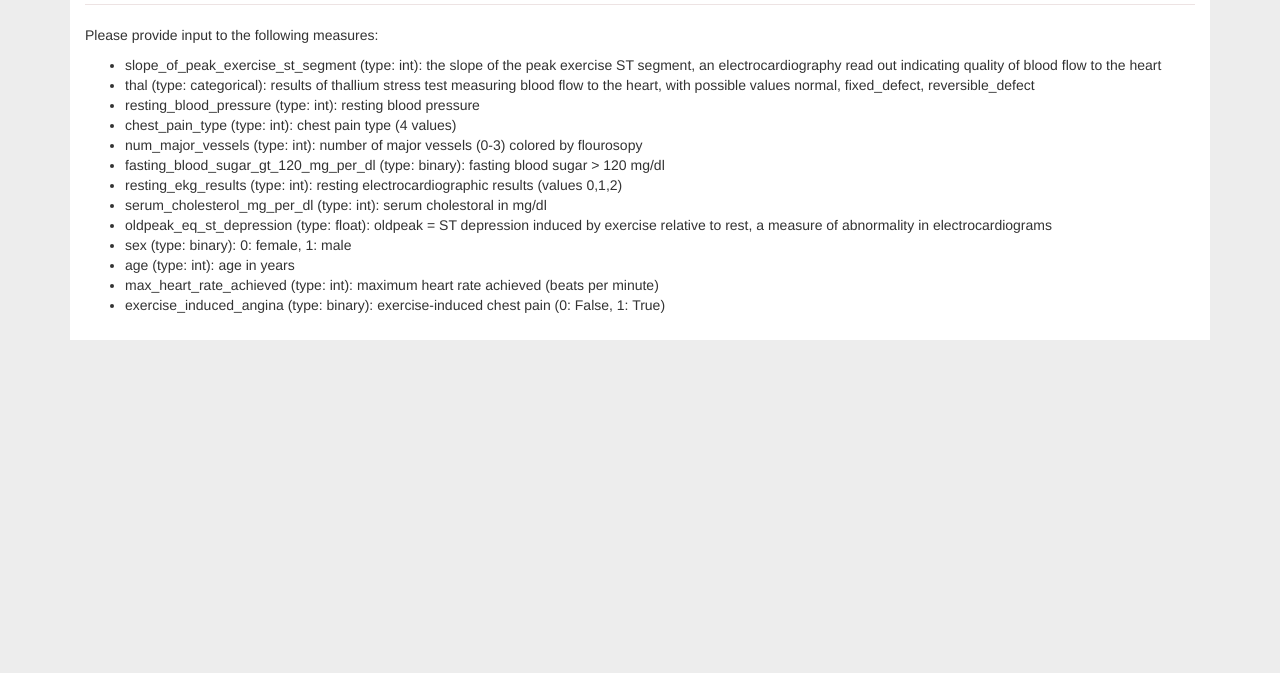
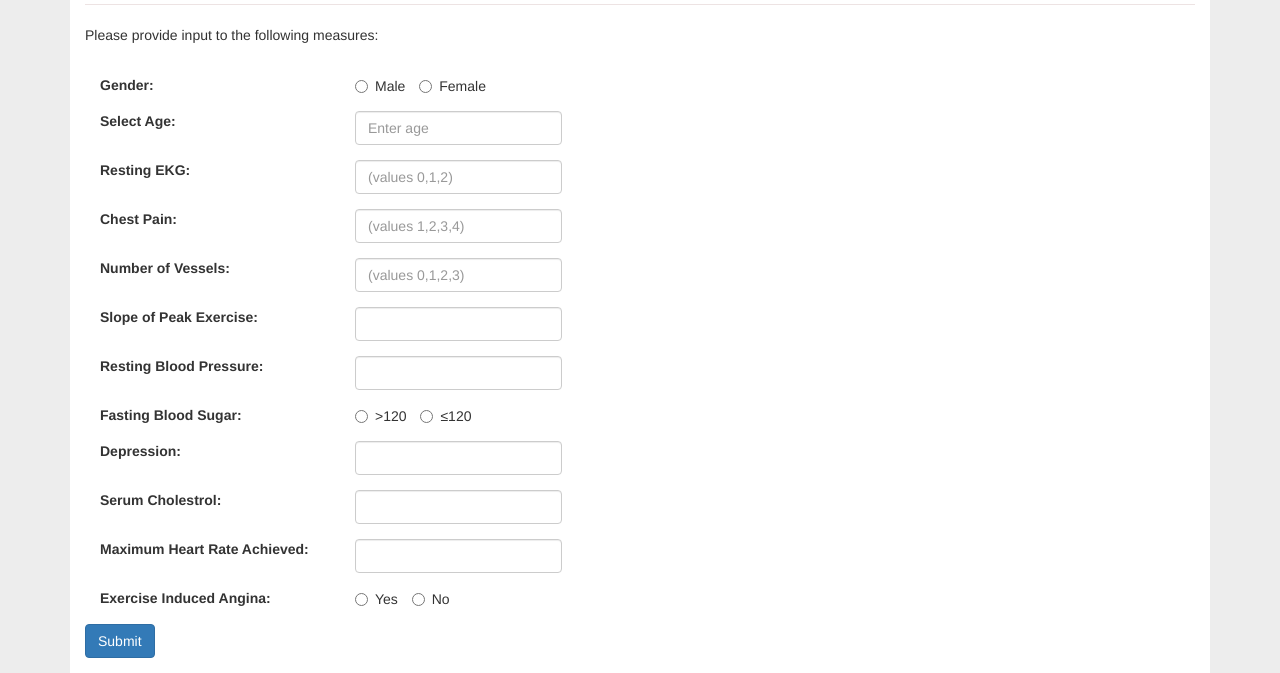
Before and after one commit to ruturajshete1008/Heart-health-prediction, a plain HTML site: page pooja/health-prediction.html in a window 1280 px wide. Shown: the part 163-836 px from the top of the page. Before the commit the page ends 800 px from the top, so only its background shows below. Drawn offline with nearby package versions, Linux system fonts and the light colour scheme.

Commit message:
Form created

```diff
--- a/pooja/health-prediction.html
+++ b/pooja/health-prediction.html
@@ -11,7 +11,7 @@
   <!-- Latest compiled and minified JavaScript -->
   <script src="https://ajax.googleapis.com/ajax/libs/jquery/1.12.4/jquery.min.js"></script>
   <script src="https://maxcdn.bootstrapcdn.com/bootstrap/3.3.7/js/bootstrap.min.js" integrity="sha384-Tc5IQib027qvyjSMfHjOMaLkfuWVxZxUPnCJA7l2mCWNIpG9mGCD8wGNIcPD7Txa" crossorigin="anonymous"></script>
-
+  <script src="main.js"></script>
 </head>
 
 <body>
@@ -32,7 +32,6 @@
       <div class="collapse navbar-collapse" id="bs-example-navbar-collapse-1">
         <ul class="nav navbar-nav navbar-right">
             <li><a href="health-prediction.html">Health Prediction</a></li>
-            <li><a href="results.html">Results</a></li>
             <li><a href="data.html">Data</a></li>
             <li><a href="analysis.html">Analysis</a></li>
         </ul>
@@ -41,37 +40,107 @@
   </nav>
 
   <div class="container">
-    <div class="row">
-      <div class="col-md-12">
-        <div class="chart-container">
+    <div class="chart-container">
+      <div class="row">
+        <div class="col-md-12">
           <h1>Heart Health Prediction</h1>
           <hr class="line-separator">
+
+        </div>
+      </div>
+
+      <div class="row">
+        <div class="col-md-6">
           <p>
             <span class="chart-text">
-              Please provide input to the following measures:</br>
+              Please provide input to the following measures:</br></br>
             </span>
-            <ul>
-                <li>slope_of_peak_exercise_st_segment (type: int): the slope of the peak exercise ST segment, an electrocardiography read out indicating quality of blood flow to the heart</li>
-                <li>thal (type: categorical): results of thallium stress test measuring blood flow to the heart, with possible values normal, fixed_defect, reversible_defect</li>
-                <li>resting_blood_pressure (type: int): resting blood pressure</li>
-                <li>chest_pain_type (type: int): chest pain type (4 values)</li>
-                <li>num_major_vessels (type: int): number of major vessels (0-3) colored by flourosopy</li>
-                <li>fasting_blood_sugar_gt_120_mg_per_dl (type: binary): fasting blood sugar > 120 mg/dl</li>
-                <li>resting_ekg_results (type: int): resting electrocardiographic results (values 0,1,2)</li>
-                <li>serum_cholesterol_mg_per_dl (type: int): serum cholestoral in mg/dl</li>
-                <li>oldpeak_eq_st_depression (type: float): oldpeak = ST depression induced by exercise relative to rest, a measure of abnormality in electrocardiograms</li>
-                <li>sex (type: binary): 0: female, 1: male</li>
-                <li>age (type: int): age in years</li>
-                <li>max_heart_rate_achieved (type: int): maximum heart rate achieved (beats per minute)</li>
-                <li>exercise_induced_angina (type: binary): exercise-induced chest pain (0: False, 1: True)</li>
-            </ul>
           </p>
+          <form action="/">
+            <div class="form-group">
+                <label class="col-md-6">Gender: </label>
+                <div class="radio-inline">
+                    <input type="radio" name="sex" value="male">Male
+                </div>
+                <div class="radio-inline">
+                    <input type="radio" name="sex" value="female">Female
+                </div>
+            </div>
+
+
+            <div class="form-group form-inline">
+                <label class="col-md-6" for="age">Select Age: </label>
+                <input type="text" class="form-control" placeholder="Enter age" id="age">
+            </div>
+
+            <div class="form-group form-inline">
+                <label class="col-md-6" for="ekg">Resting EKG:</label>
+                <input type="text" class="form-control" placeholder="(values 0,1,2)" id="ekg">
+            </div>
+
+            <div class="form-group  form-inline">
+                <label class="col-md-6" for="chestpain">Chest Pain: </label>
+                <input type="text" class="form-control" placeholder="(values 1,2,3,4)" id="chestpain">
+            </div>
+
+            <div class="form-group form-inline">
+                <label class="col-md-6" for="vessels">Number of Vessels: </label>
+                <input type="text" class="form-control" placeholder="(values 0,1,2,3)" id="vessels">
+            </div>
+
+            <div class="form-group form-inline">
+                <label class="col-md-6" for="peak-exercise">Slope of Peak Exercise: </label>
+                <input type="text" class="form-control" id="peak-exercise">
+            </div>
+
+            <div class="form-group form-inline">
+                <label class="col-md-6" for="resting-bp">Resting Blood Pressure: </label>
+                <input type="text" class="form-control" id="resting-bp">
+            </div>
+
+            <div class="form-group">
+                <label class="col-md-6">Fasting Blood Sugar: </label>
+                <div class="radio-inline">
+                    <input type="radio" name="blood-sugar" value="gt120">&gt;120
+                </div>
+                <div class="radio-inline">
+                    <input type="radio" name="blood-sugar" value="le120">&le;120
+                </div>
+            </div>
+
+            <div class="form-group form-inline">
+                <label class="col-md-6">Depression: </label>
+                <input type="text" class="form-control" id="depression">
+            </div>
+
+            <div class="form-group form-inline">
+                <label class="col-md-6">Serum Cholestrol: </label>
+                <input type="text" class="form-control" id="cholestrol">
+            </div>
+
+            <div class="form-group form-inline">
+                <label class="col-md-6">Maximum Heart Rate Achieved: </label>
+                <input type="text" class="form-control" id="heart-rate">
+            </div>
+
+            <div class="form-group">
+              <label class="col-md-6">Exercise Induced Angina: </label>
+                <div class="radio-inline">
+                    <input type="radio" name="angina" value="1">Yes
+                </div>
+                <div class="radio-inline">
+                    <input type="radio" name="angina" value="0">No
+                </div>
+            </div>
+            <button type="button" onclick="healthPrediction()" class="btn btn-primary">Submit</button>
+          </form>
         </div>
-
+        <div id="results" class="col-md-6  hidden">
+          <h3>Results</h3>
+        </div>
+      </div> <!-- end of div class row -->
     </div>
-    </div>
-  </div>
-
+  </div> <!-- end of div class container -->
 </body>
 
 </html>
--- /dev/null
+++ b/pooja/main.js
@@ -0,0 +1,7 @@
+function healthPrediction() {
+    var age = document.getElementById("age").value;
+
+    document.getElementById("results").classList.remove('hidden');
+
+
+}
--- a/pooja/style.css
+++ b/pooja/style.css
@@ -64,3 +64,10 @@ h1, h2, h3 {
 .comparison-chart-image {
     width: 100%;
 }
+
+.hide-data {
+    display: none;
+}
+.show-data {
+    display: block;
+}
```
Also changed, not shown: pooja/analysis.html (+0 -1 lines), pooja/data.html (+0 -1 lines), pooja/index.html (+0 -1 lines), pooja/results.html (deleted, +0 -77 lines).
